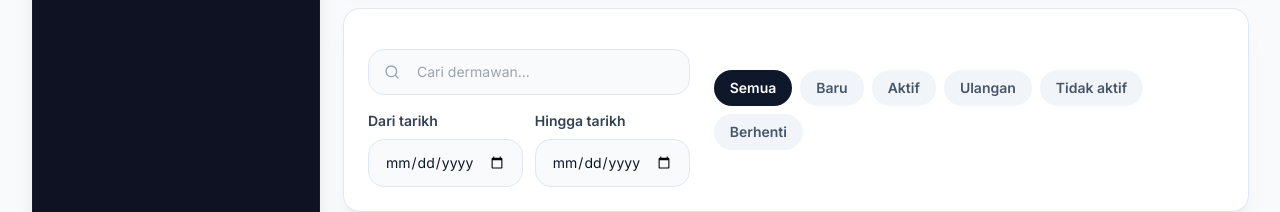
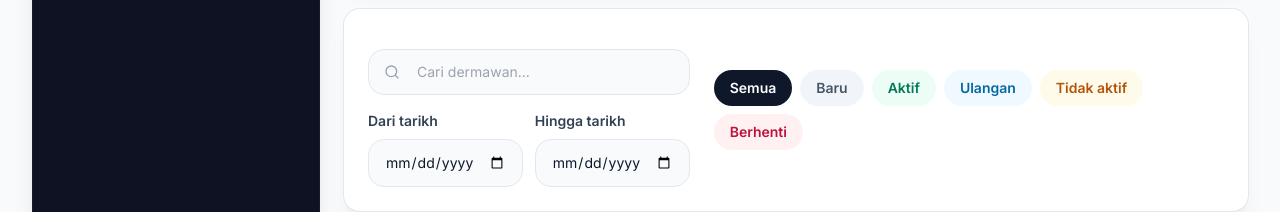
Before and after one commit to KZD-tech/Database-Analytic-System, a React (Vite) app: page / in a window 1280 px wide. Shown: the part 961-1173 px from the top of the page. Built offline with nearby package versions, Linux system fonts and the light colour scheme; no server answers; sample sign-in values are in the browser's storage.

Commit message:
Update: add colour to status filter buttons on dashboard
https://claude.ai/code/session_0159r3fHxzceUjn8FRE8JeCt

```diff
--- a/src/components/Dashboard.jsx
+++ b/src/components/Dashboard.jsx
@@ -337,18 +337,21 @@ export default function Dashboard({ summary, loading: appLoading }) {
           </div>
 
           <div className="flex flex-wrap items-center gap-2">
-            {['all', 'new', 'active', 'repeat', 'dormant', 'churn'].map((status) => (
+            {[
+              { key: 'all',     active: 'bg-slate-900 text-white',              inactive: 'bg-slate-100 text-slate-600 hover:bg-slate-200' },
+              { key: 'new',     active: 'bg-slate-500 text-white',              inactive: 'bg-slate-100 text-slate-600 hover:bg-slate-200' },
+              { key: 'active',  active: 'bg-emerald-500 text-white',            inactive: 'bg-emerald-50 text-emerald-700 hover:bg-emerald-100' },
+              { key: 'repeat',  active: 'bg-sky-500 text-white',                inactive: 'bg-sky-50 text-sky-700 hover:bg-sky-100' },
+              { key: 'dormant', active: 'bg-amber-500 text-white',              inactive: 'bg-amber-50 text-amber-700 hover:bg-amber-100' },
+              { key: 'churn',   active: 'bg-rose-500 text-white',               inactive: 'bg-rose-50 text-rose-700 hover:bg-rose-100' },
+            ].map(({ key, active, inactive }) => (
               <button
-                key={status}
+                key={key}
                 type="button"
-                onClick={() => setStatusFilter(status)}
-                className={`rounded-full px-4 py-2 text-sm font-semibold transition ${
-                  statusFilter === status
-                    ? 'bg-slate-900 text-white'
-                    : 'bg-slate-100 text-slate-600 hover:bg-slate-200'
-                }`}
+                onClick={() => setStatusFilter(key)}
+                className={`rounded-full px-4 py-2 text-sm font-semibold transition ${statusFilter === key ? active : inactive}`}
               >
-                {statusLabels[status]}
+                {statusLabels[key]}
               </button>
             ))}
           </div>
```
